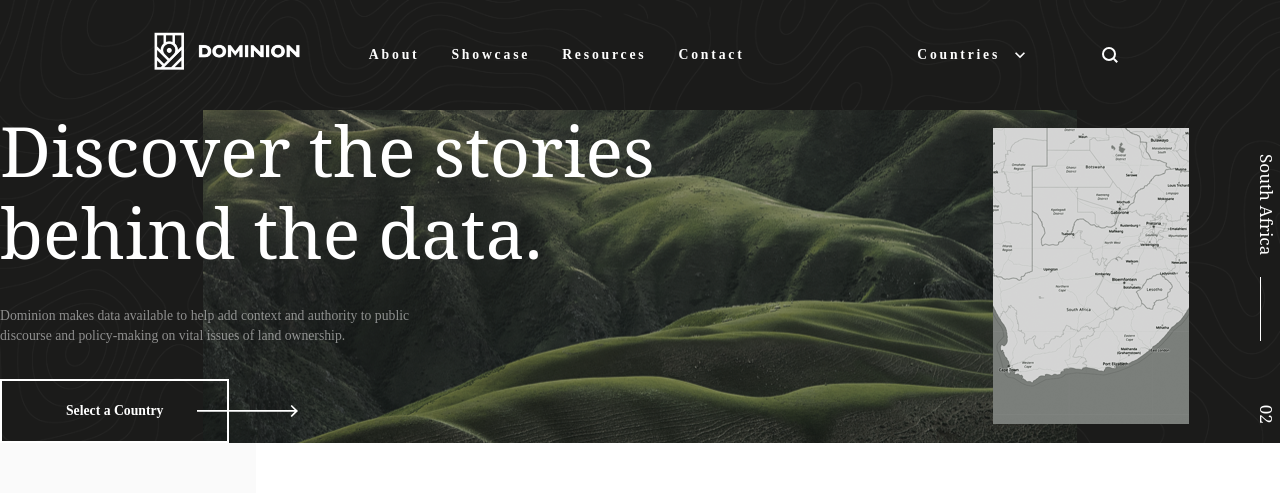
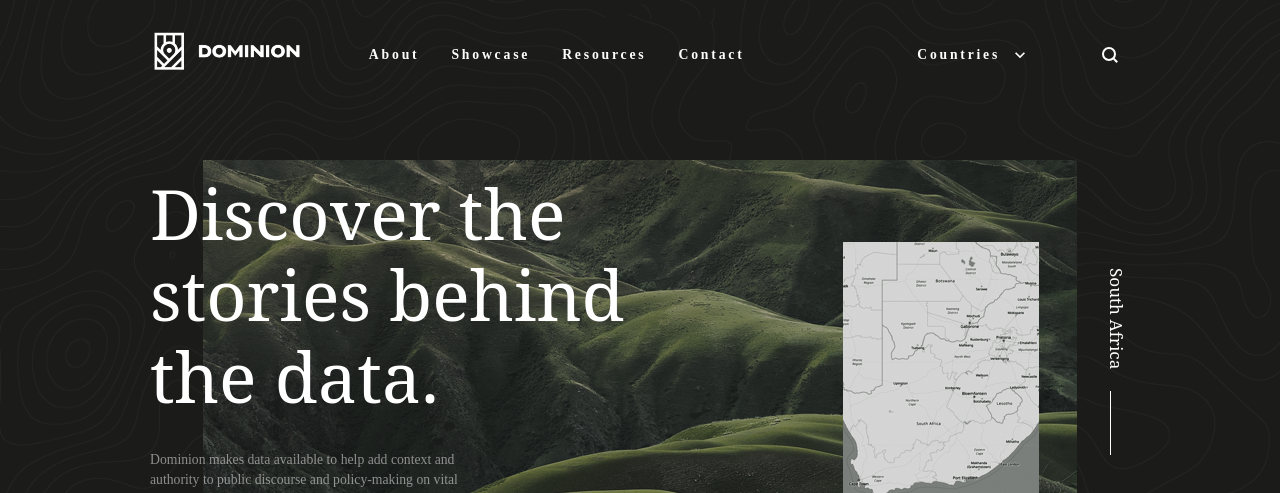
Before and after one commit to CodeForAfrica/Dominion.AFRICA, a React (Create React App) app: page / in a window 1280 px wide. Shown: the top 493 px of the page. Built offline with nearby package versions, Linux system fonts and the light colour scheme.

Commit message:
Fix up hero in other pages

```diff
--- a/src/components/Hero/CountryHero.js
+++ b/src/components/Hero/CountryHero.js
@@ -15,7 +15,14 @@ import config from '../../config';
 
 const styles = theme => ({
   root: {
-    flexGrow: 1
+    flexGrow: 1,
+    margin: '0 9.375rem',
+    [theme.breakpoints.down('md')]: {
+      margin: '0 3.125rem'
+    },
+    [theme.breakpoints.down('sm')]: {
+      margin: '0'
+    }
   },
   titleGrid: {
     pointerEvents: 'none'
@@ -44,7 +51,7 @@ const styles = theme => ({
 function CountryHero({ classes, history, toggleModal, dominion }) {
   const { selectedCountry = { name: '' } } = dominion;
   return (
-    <Hero>
+    <Hero classes={{ root: classes.root }}>
       <HeroTitleGrid classes={{ titleTextGrid: classes.titleGrid }}>
         <HeroTitle>{selectedCountry.name}</HeroTitle>
         <HeroDescription>
--- a/src/components/Hero/Hero.js
+++ b/src/components/Hero/Hero.js
@@ -11,9 +11,7 @@ const styles = theme => ({
   root: {
     flexGrow: 1,
     pointerEvents: 'all',
-    [theme.breakpoints.down('md')]: {
-      height: '70vh'
-    }
+    height: '70vh'
   },
   titleTextGrid: {
     pointerEvents: 'all',
--- a/src/components/Hero/HomeHero.js
+++ b/src/components/Hero/HomeHero.js
@@ -17,6 +17,16 @@ import smallscreenbackground from '../../assets/images/bg/smallscreen_background
 import HomeHeroMap from './HomeHeroMap';
 
 const styles = theme => ({
+  root: {
+    flexGrow: 1,
+    margin: '0 9.375rem',
+    [theme.breakpoints.down('md')]: {
+      margin: '0 3.125rem'
+    },
+    [theme.breakpoints.down('sm')]: {
+      margin: '0'
+    }
+  },
   heroContentGrid: {
     flexGrow: 1,
     backgroundImage: `url(${herobg})`,
@@ -34,7 +44,7 @@ const styles = theme => ({
 
 function HomeHero({ classes, toggleModal }) {
   return (
-    <Hero>
+    <Hero classes={{ root: classes.root }}>
       <Grid
         container
         direction="row"
--- a/src/components/Hero/ProfileHero/Profile.js
+++ b/src/components/Hero/ProfileHero/Profile.js
@@ -16,8 +16,7 @@ import config from '../../../config';
 
 const styles = theme => ({
   root: {
-    flexGrow: 1,
-    position: 'relative'
+    flexGrow: 1
   },
   map: {
     position: 'relative',
```
